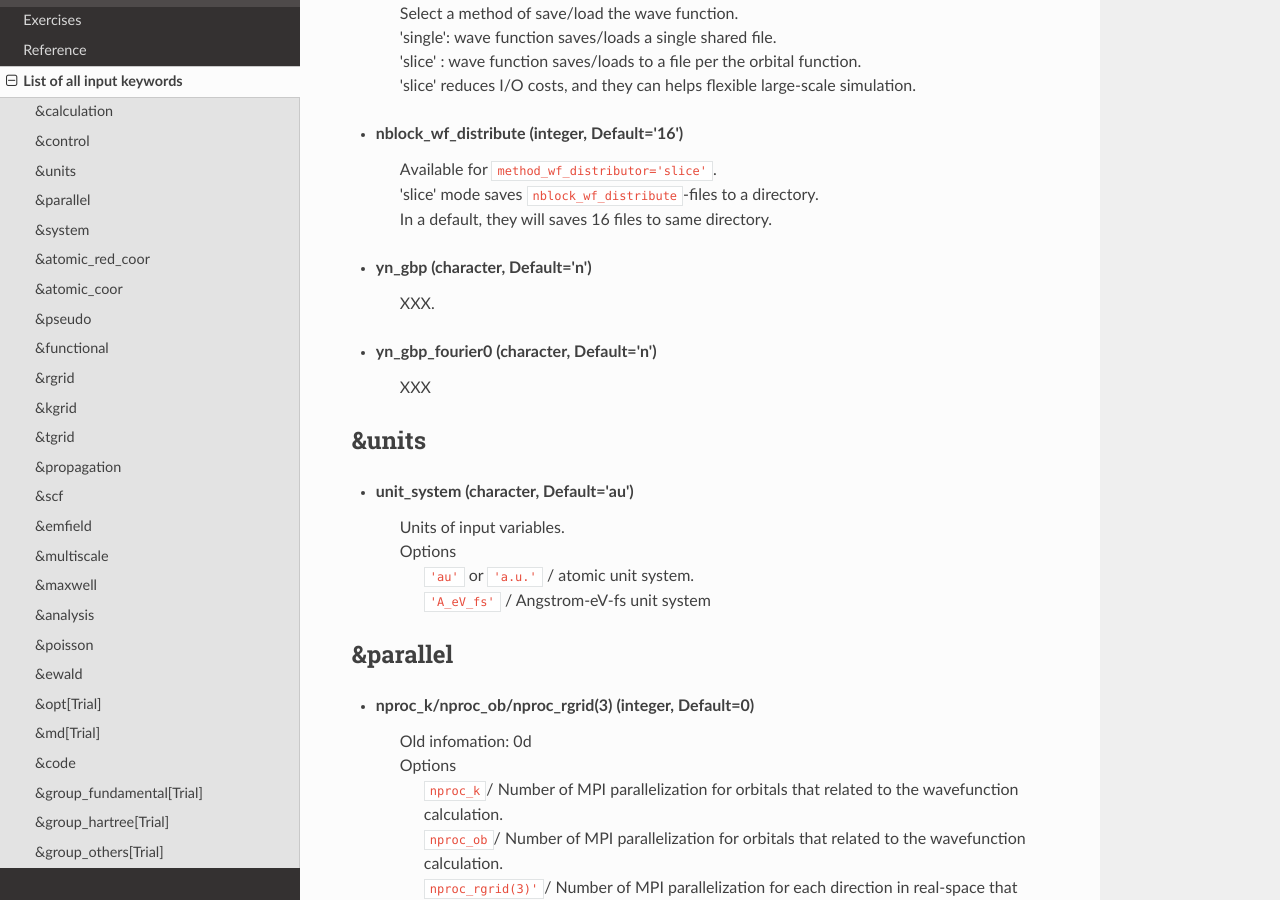
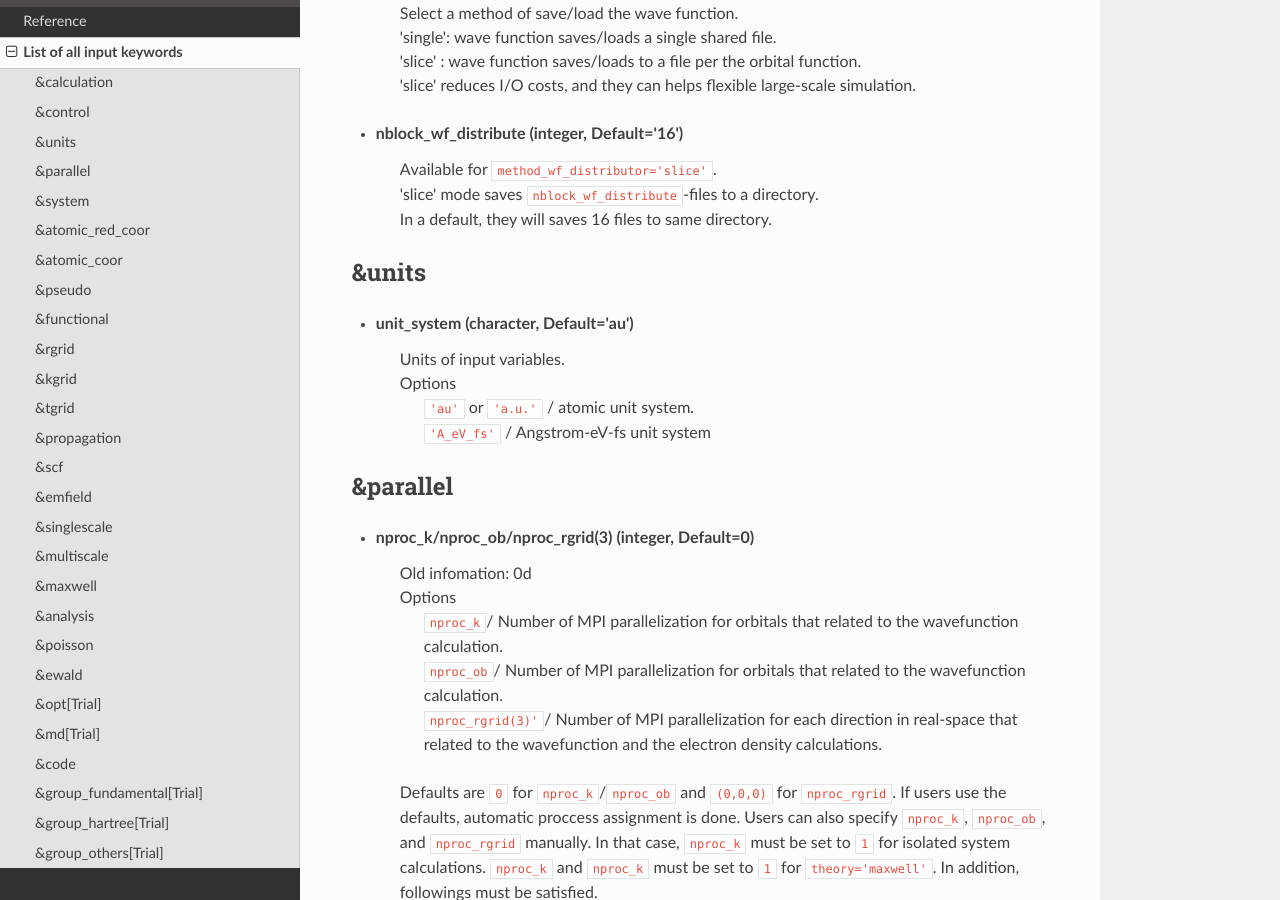
Before and after one commit to SALMON-TDDFT/SALMON-DOCS, a Sphinx documentation site: the page built from source/input_keyword_list.rst, in a window 1280 px wide and 900 px high, scrolled down 3313 px. Built offline with Sphinx 7.4.7 and the Read the Docs theme 2.0.0, drawn with Linux system fonts in a browser that asks for light colours; formulas are drawn with MathJax 3.

Commit message:
Update input_keyword_list.rst

```diff
--- a/source/input_keyword_list.rst
+++ b/source/input_keyword_list.rst
@@ -124,12 +124,6 @@
    | Available for ``method_wf_distributor='slice'``.
    | 'slice' mode saves ``nblock_wf_distribute``-files to a directory.
    | In a default, they will saves 16 files to same directory.
-
-- **yn_gbp** (character, Default='n')
-   | XXX.
-
-- **yn_gbp_fourier0** (character, Default='n')
-   | XXX
 
 &units
 ------
@@ -647,6 +641,10 @@
 - **rad_dipole_diele** (real(8), Default=2d0 a.u.)
    | Available for TDDFT based options of ``theory``.
    Radii of dielectric spheres for the radiation sources.
+
+
+&singlescale
+-----------
 
 - **cutoff_G2_emfield** (real(8), Default=-1d0)
    | XXX
```
